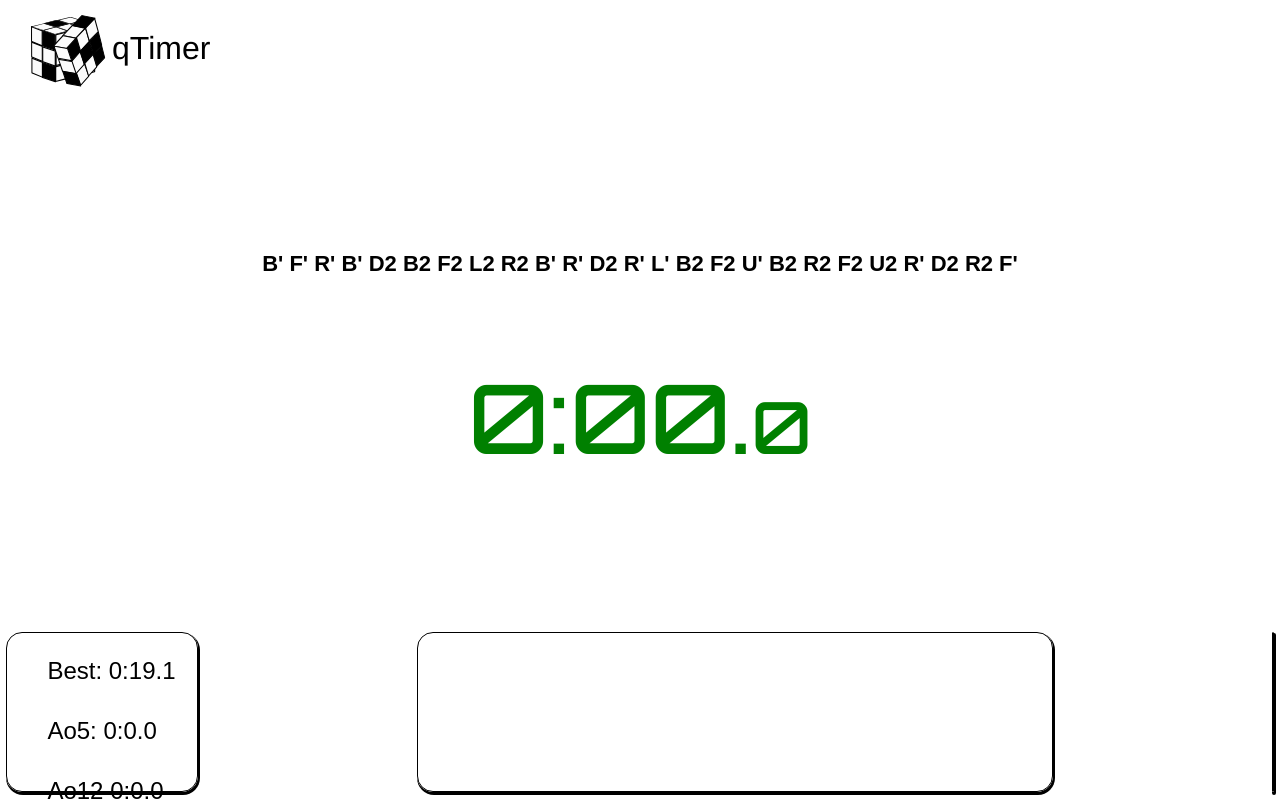
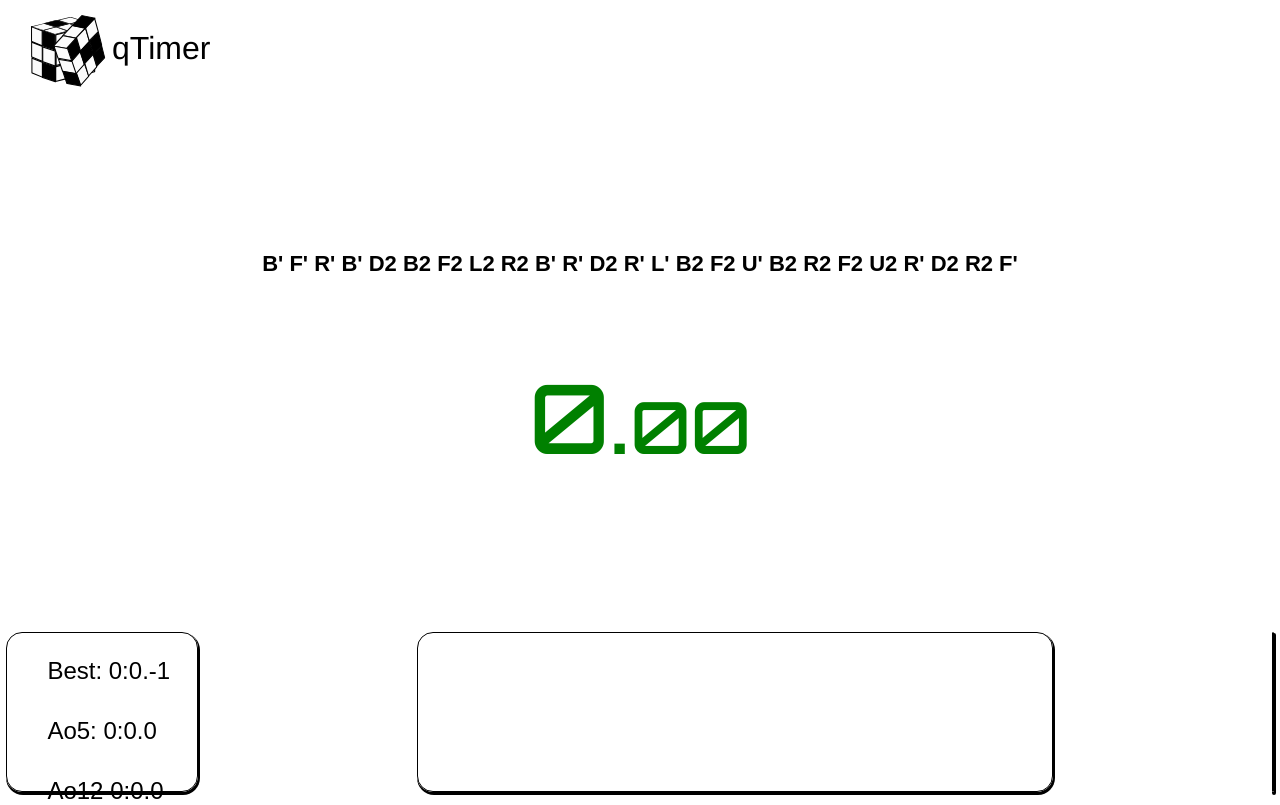
Before and after one commit to ppitzulo/qTimer, a React (Create React App) app: page / in a window 1280 px wide. Built offline with nearby package versions, Linux system fonts and the light colour scheme.

Commit message:
Revamp timer appearance and make it display 2 ms places when stopped

```diff
--- a/src/Components/Stats/Stats.jsx
+++ b/src/Components/Stats/Stats.jsx
@@ -11,38 +11,16 @@ const Stats = ({isActive}) => {
     React.useEffect(() => {
         console.log("isacasdf")
         if (!isActive) {
-            // console.log("!isActive")
-            // console.log("terhoaidf")
             db.pastSolves.orderBy('id').toArray().then(result => {
-                console.log(result.length-1);
-                console.log(result)
-                // console.log("test")
-                // if (result.length == 0) {
-                //     for (let i = 0; i < result.length; i++) {
-                //                     // setPastSolves(array => [...array, {id: result[result.length-1].id, time: result[result.length-1].time}]);
-                //     //TODO: Figure out what this is adding the orig contents of the array twice.
-                //         setPastSolves(array => [...array, {id: result[i].id, time: result[i].time}]);
-                //     }
-                // }
-                // else {
-                    setPastSolves(result);
-                    // setPastSolves(array => [...array, {id: result[result.length-1].id, time: result[result.length-1].time}]);
-                // }
+                setPastSolves(result);
+
         })}
     }, [isActive]);
 
-    // const updateSolves = useLiveQuery(() =>
-    //     db.pastSolves.orderBy('id').toArray().then(result => {
-    //             // if (result.length == 0) {return [];}
-    //             // setPastSolves(array => [...array, {id: result[result.length-1].id, time: result[result.length-1].time}]);
-    //             console.log("ran");
-    //     }));
-
-
     function formatTime(s) {
         // let formattedTime = "";
-        var ms = s % 10;
-        s = (s - ms) / 10;
+        var ms = s % 100;
+        s = (s - ms) / 100;
         var secs = s % 60;
         s = (s - secs) / 60;
         var mins = s % 60;
@@ -68,12 +46,23 @@ const Stats = ({isActive}) => {
         return Math.floor(solveTime/numOfSolves);
     }
 
+    function getBestTime(pastSolves) {
+        let bestTime = -1;
+
+        for (let i = 0; i < pastSolves.length; i++) {
+            if (bestTime == -1 || pastSolves[i].time < bestTime) {
+                bestTime = pastSolves[i].time;
+            }
+        }
+        return bestTime;
+    }
+
     return (
         <div class="Stats">
             <div class="StatsContainer">
                 <ul>
                     <li>
-                        Best: {formatTime(191)}
+                        Best: {formatTime(getBestTime(pastSolves))}
                     </li>
                     <li>
                         Ao5: {formatTime(computeAverage(pastSolves, 5))}
--- a/src/Components/Timer/Timer.jsx
+++ b/src/Components/Timer/Timer.jsx
@@ -28,7 +28,7 @@ const Timer = ({isActive, setIsActive}) => {
                 firstRun.current = false;
             }
             counterId = setInterval(() => {
-                setTime(Math.floor((Date.now() - start.current)/100));
+                setTime(Math.floor((Date.now() - start.current)/10));
             }, 1);
         }
         else {
@@ -52,13 +52,6 @@ const Timer = ({isActive, setIsActive}) => {
         }
     }
 
-    function extractDigit(place, digit) {
-        for (; place > 0; place--) {
-            digit /= 10;
-        }
-        return Math.floor(digit % 10);
-    }
-
     React.useEffect(() => {
         window.addEventListener("keydown", (e) => {if (e.key === ' ') {setIsActive(isActive => !isActive)}});
 
@@ -73,17 +66,19 @@ const Timer = ({isActive, setIsActive}) => {
             <div class="Timer">
                 <div class="Segments" onClick={() => setIsActive(isActive => !isActive)}>
                     <div class="minuteSegment" style={{color: "green"}}>
-                        <span>{extractDigit(4, time) === 0 ? "" : extractDigit(4,time) % 6}</span>
-                        <span>{extractDigit(3, time)}</span>
-                        <span>:</span>
+                        {/* <span>{extractDigit(4, time) === 0 ? "" : extractDigit(4,time) % 6}</span> */}
+                        {/* <span>{time >= 60000 ? Math.floor(time/10000) % 6 : ""} </span> */}
+                        <span>{time >= 6000 ? Math.floor((Math.floor(time/100)) / 60) : ""}</span>
+                        <span>{time >= 6000 ? ":" : ""}</span>
                     </div>
                     <div class="secondSegment" style={{color: "green"}}>
-                        <span>{extractDigit(2, time)%6}</span>
-                        <span>{extractDigit(1, time)}</span>
+                        <span>{time >= 1000 ? Math.floor(time / 1000) % 6 : ""}</span>
+                        <span>{Math.floor(time / 100) % 10}</span>
                         <span>.</span>
                     </div>
                     <div class="millisecondSegment" style={{color: "green"}}>
-                        <span>{extractDigit(0, time)}</span>
+                        <span>{Math.floor(time / 10) % 10}</span>
+                        <span>{!isActive ? time % 10 : ""}</span>
                     </div>
                 </div>
             </div>
```
